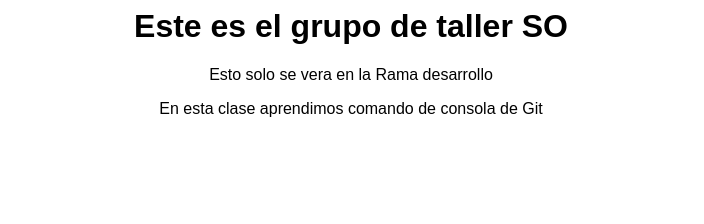
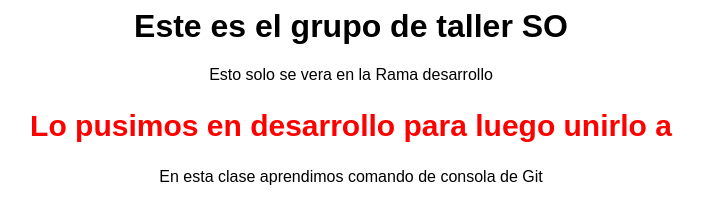
Before and after one commit to Tamayof/TallerSOViernes, a plain HTML site: page index.html in a window 1280 px wide. Shown: the whole page, without its empty margins (289-993 px from the left). Drawn offline with Linux system fonts and the light colour scheme.

Commit message:
Cambios en desarrollo para luego unir con cambios del master

```diff
--- a/css/estilos.css
+++ b/css/estilos.css
@@ -3,3 +3,8 @@ body
 	text-align:center;
 	font-family:Arial, Helvetica, sans-serif;
 }
+h2
+{
+	color: red;
+	font-size:30px;
+}
--- a/index.html
+++ b/index.html
@@ -7,6 +7,7 @@
 	<body>
 		<h1>Este es el grupo de taller SO </h1>
 		<p>Esto solo se vera en la Rama desarrollo </p>
+		<h2>Lo pusimos en desarrollo para luego unirlo a </h2>
 		<p>En esta clase aprendimos comando de consola de Git </p>
 	</body>
 
```
